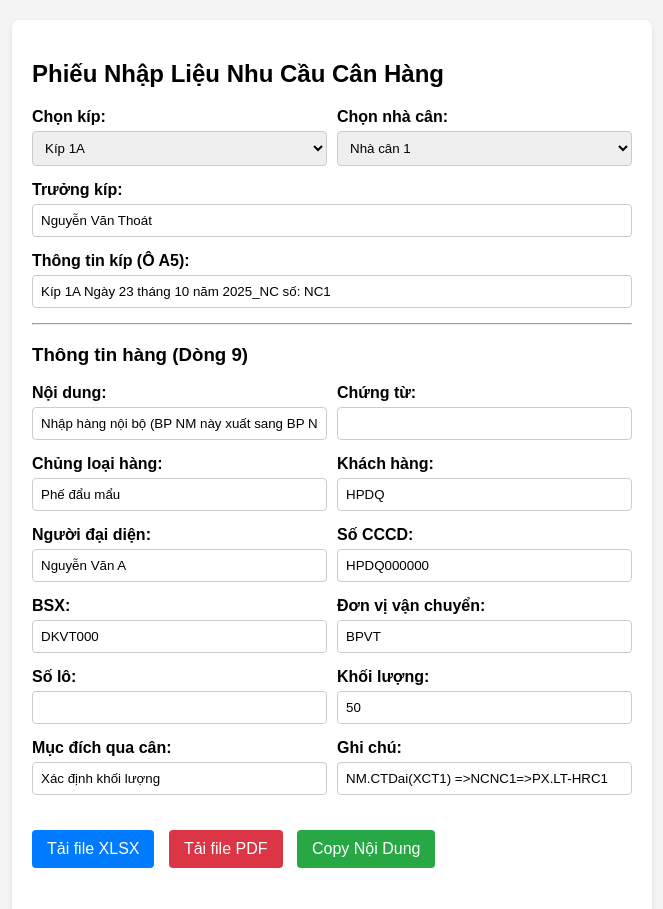
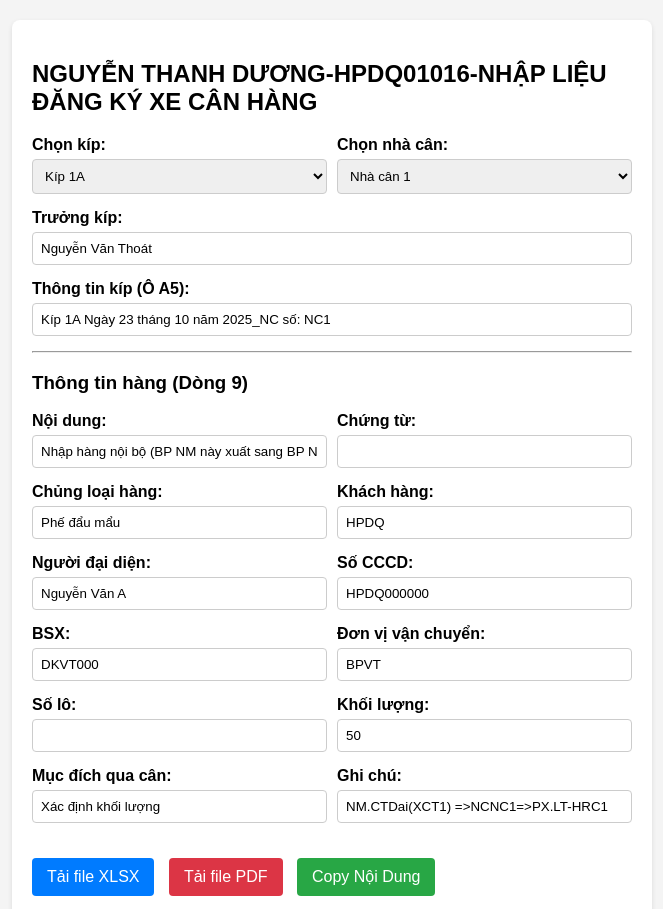
Before and after one commit to thanhduongnmc24-gif/canhang, a website: page public/index.html in a window 1280 px wide. Shown: the top 909 px of the page, without its empty margins (308-971 px from the left). Drawn offline with Linux system fonts and the light colour scheme.

Commit message:
Update index.html

```diff
--- a/public/index.html
+++ b/public/index.html
@@ -3,7 +3,7 @@
 <head>
     <meta charset="UTF-8">
     <meta name="viewport" content="width=device-width, initial-scale=1.0">
-     <title>NGUYỄN THANH DƯƠNG-HPDQ01016-NHẬP LIỆU ĐĂNG KÝ XE CÂN HÀNG</title>
+     <title>NHẬP LIỆU ĐĂNG KÝ XE CÂN HÀNG</title>
     <style>
         body { font-family: Arial, sans-serif; margin: 20px; background-color: #f4f4f4; }
         .container { max-width: 600px; margin: auto; padding: 20px; background-color: #fff; border-radius: 8px; box-shadow: 0 2px 5px rgba(0,0,0,0.1); }
@@ -50,7 +50,7 @@
 <body>
 
     <div class="container">
-        <h2>Phiếu Nhập Liệu Nhu Cầu Cân Hàng</h2>
+        <h2>NGUYỄN THANH DƯƠNG-HPDQ01016-NHẬP LIỆU ĐĂNG KÝ XE CÂN HÀNG</h2>
 
         <div class="form-row">
             <div class="form-group">
```
